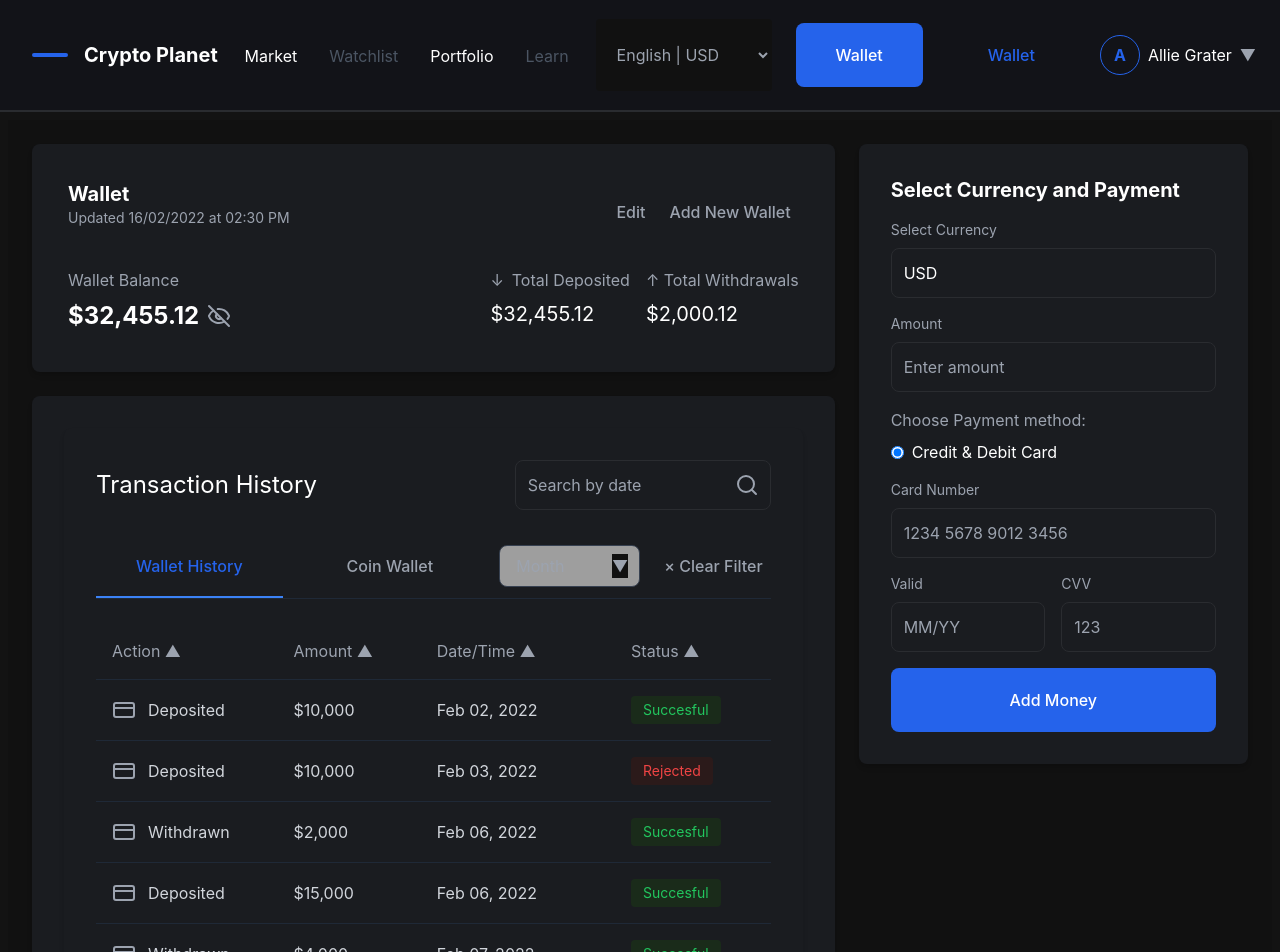
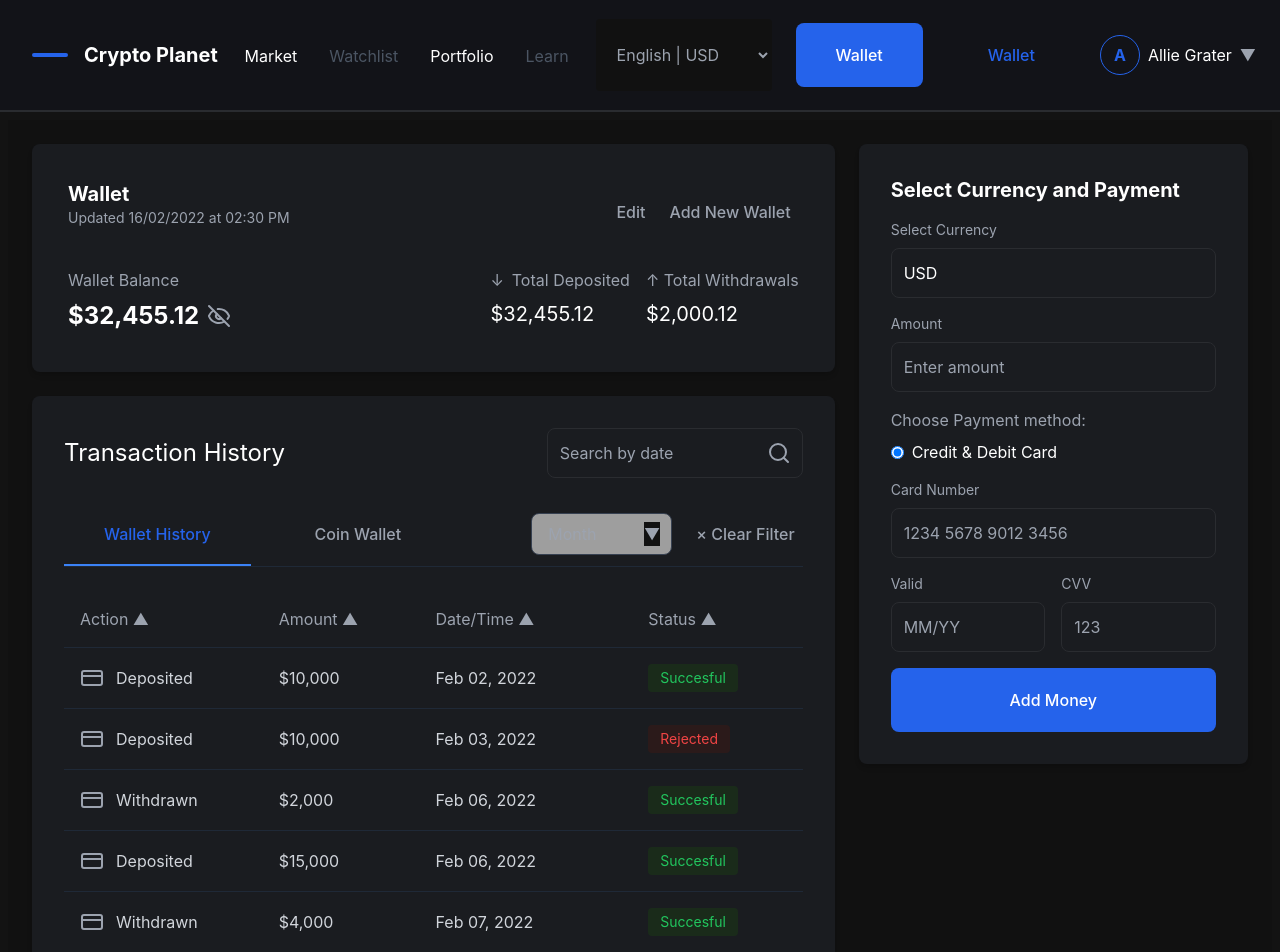
Before and after one commit to fabiodelllima/crypto-planet-frontend, a React (Vite) app in the folder crypto-planet/: page /portfolio in a window 1280 px wide. Shown: the top 952 px of the page. Built offline with nearby package versions, Linux system fonts and the light colour scheme; grey boxes are pictures that could not be loaded.

Commit message:
fix: Correção em duplicação de Container em PortfolioTable

```diff
--- a/crypto-planet/src/pages/Portfolio/Table/PortfolioTable.tsx
+++ b/crypto-planet/src/pages/Portfolio/Table/PortfolioTable.tsx
@@ -1,7 +1,6 @@
 import { useMemo, useState } from "react";
 import { IPortfolioTransaction } from "../../../interfaces/portfolio.interfaces";
 
-import Container from "../../../components/common/Container";
 import Input from "../../../components/common/Input";
 import Button from "../../../components/common/Button";
 import Select from "../../../components/common/Select";
@@ -139,7 +138,7 @@ const PortfolioTable = ({ data }: PortfolioTableProps) => {
   });
 
   return (
-    <Container>
+    <section>
       <div className="space-y-6">
         <div className="flex flex-wrap sm:flex-nowrap gap-8 justify-between items-center">
           <h2 className="text-2xl text-white">Transaction History</h2>
@@ -239,7 +238,7 @@ const PortfolioTable = ({ data }: PortfolioTableProps) => {
           </div>
         )}
       </div>
-    </Container>
+    </section>
   );
 };
 
```
